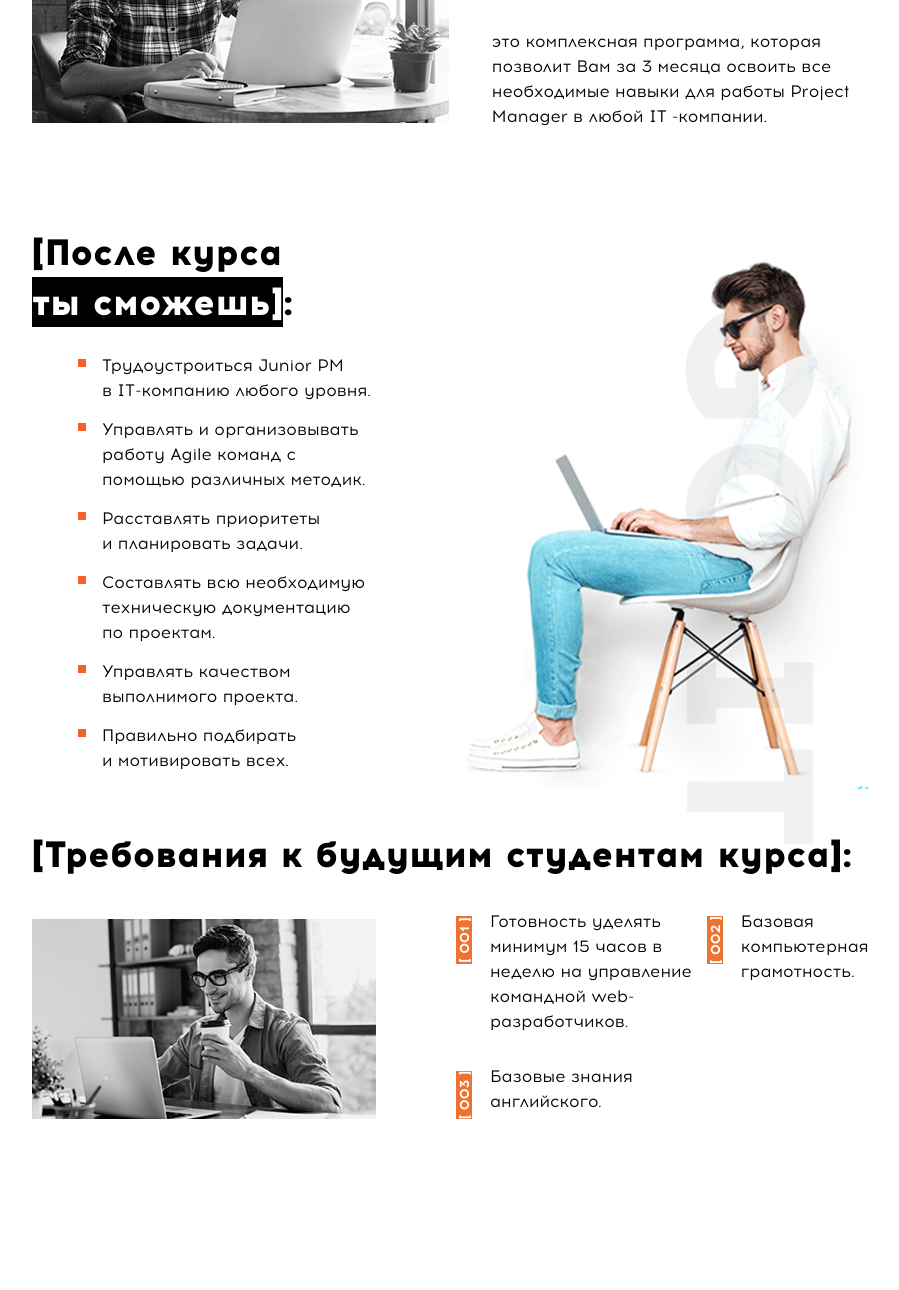
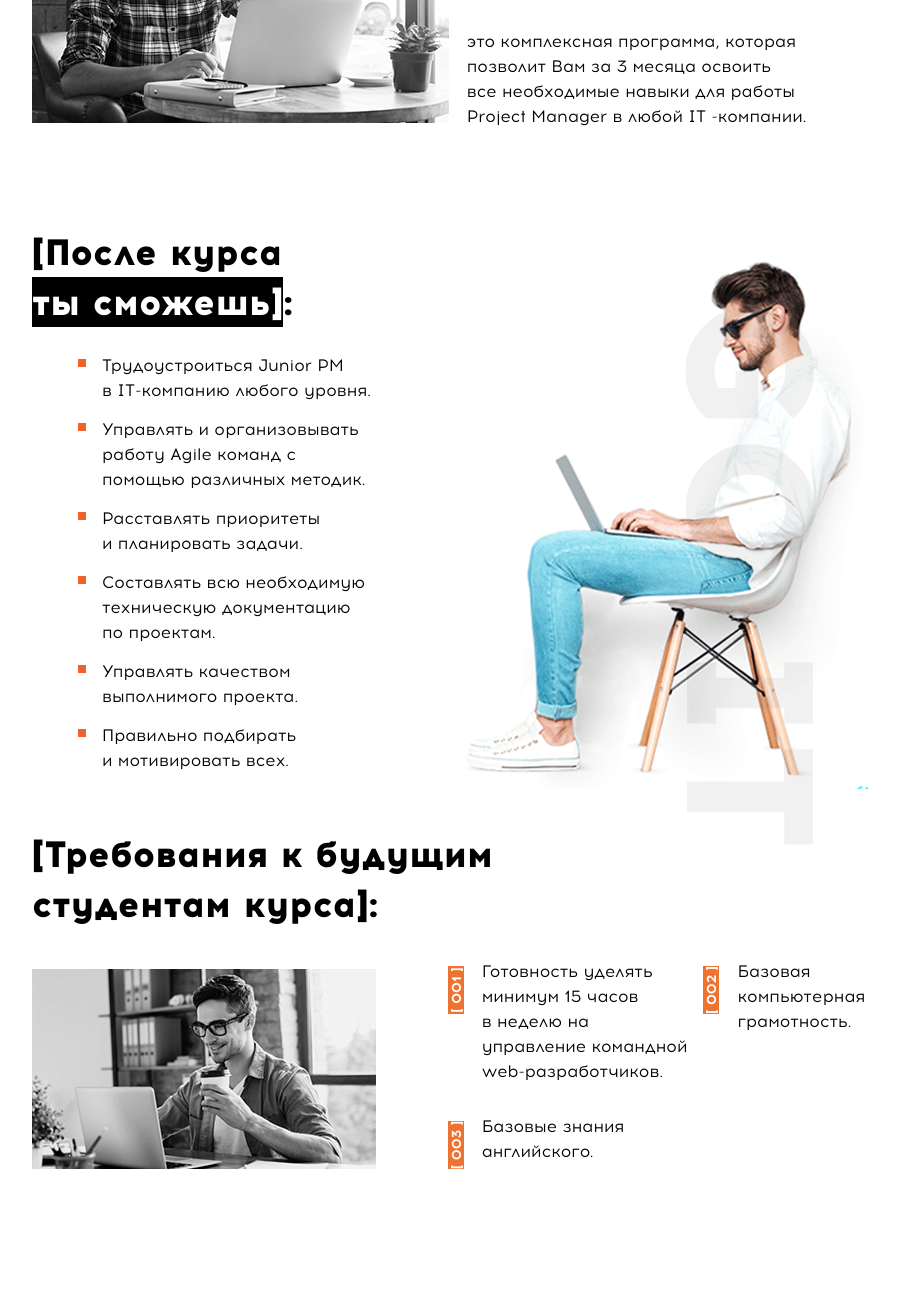
Before and after one commit to IrynaMyronova/goit-fe-course-project, a website: page src/index.html in a window 1280 px wide. Shown: the part 793-2083 px from the top of the page, without its empty margins (190-1089 px from the left). Drawn offline with nearby package versions, Linux system fonts and the light colour scheme; files that its build step writes are made by us from their sources; files whose address does not match are found by name.

Commit message:
fix h1-h3

```diff
--- a/src/html/course-steps.html
+++ b/src/html/course-steps.html
@@ -4,7 +4,7 @@
       sizes="417px" height="312" src="images/foto/1-min.png " alt="img1">
       <div class="before-course__description">
          <h3 class="before-course__title">Курс <br> <span lang="en">[IT Project manager</span> с нуля]</h3>
-         <p class="before-course__txt">это комплексная программа, которая позволит Вам за 3 месяца освоить все необходимые навыки для работы <span lang="en"> Project Manager</span> в любой <span lang="en">IT</span> -компании.</p>
+         <p class="before-course__txt">это комплексная программа, которая позволит Вам за 3 месяца освоить <br> все необходимые навыки для работы <span lang="en"> Project Manager</span> в любой <span lang="en">IT</span> -компании.</p>
         </div>
     </div>
       <div class="after-course">
@@ -28,7 +28,7 @@
           <img class="requirement-course__img" srcset="images/foto/3-min.png 344w, images/foto/3@2x-min.png 688w"
           sizes="344px" height="200" src="images/foto/3-min.png " alt="img3">
           <ul class="requirement-course__list">
-            <li class="requirement-course__item">Готовность уделять минимум 15 часов в неделю на управление командной <span lang="en">web</span>-разработчиков.</li>
+            <li class="requirement-course__item">Готовность уделять минимум 15 часов <br> в неделю на управление командной <span lang="en">web</span>-разработчиков.</li>
             <li class="requirement-course__item">Базовая компьютерная грамотность.</li>
             <li class="requirement-course__item">Базовые знания английского.</li>
           </ul>
--- a/src/index.html
+++ b/src/index.html
@@ -44,7 +44,7 @@
     </div>
   </header>
   <main class="container">
-    <h1 class="visually-hidden"></h1>
+    <h1 class="visually-hidden" lang="en" >IT Project manager</h1>
     //=./html/main-info.html
     //=./html/course-steps.html
     //=./html/programm-section.html
--- a/src/sass/main/before-course.scss
+++ b/src/sass/main/before-course.scss
@@ -4,7 +4,7 @@
     margin-bottom: 98px;
 }
 .before-course__description{
-    flex-basis: 45%;
+    flex-basis: 48%;
 }
 .before-course__img{
     display: block;
@@ -35,7 +35,7 @@
 .before-course__txt{
     @extend%txt;
     margin: 0;
-    padding: 0;
+    padding: 0 10px 0 0;
 }
 
 @media (max-width: 767px) {
@@ -45,7 +45,7 @@
     }
     .before-course__description{
         flex-basis: 100%;
-        padding: 0 15px;
+        padding: 0 4px;
     }
     .before-course__title{
         font-size: 1.20rem;
--- a/src/sass/main/requirement-course.scss
+++ b/src/sass/main/requirement-course.scss
@@ -1,6 +1,7 @@
 .requirement-course__title{
     @extend%title;
     margin: 0 0 30px;
+    padding: 0 200px 0 0;
 
 }
 .requirement-course__description{
@@ -16,7 +17,7 @@
 }
 .requirement-course__list{
     @extend%flex;
-    flex-basis: 50%;
+    flex-basis: 51%;
     @extend%txt;
     margin: 0;
     padding:0;
@@ -26,7 +27,7 @@
     display: block;
     box-sizing: border-box;
     width: 60%;
-    padding: 0 2px 0 40px;
+    padding: 0 6px 0 40px;
     counter-reset: none;
     counter-increment: li;
     position: relative;
@@ -64,6 +65,7 @@
         font-size: 1.20rem;
         line-height: 1.25rem;
         margin-bottom: 20px;
+        padding: 0;
     }
     .requirement-course__description{
         flex-basis: 100%;
```
Also changed, not shown: build/css/styles.css, build/css/styles.min.css, build/index.html.
